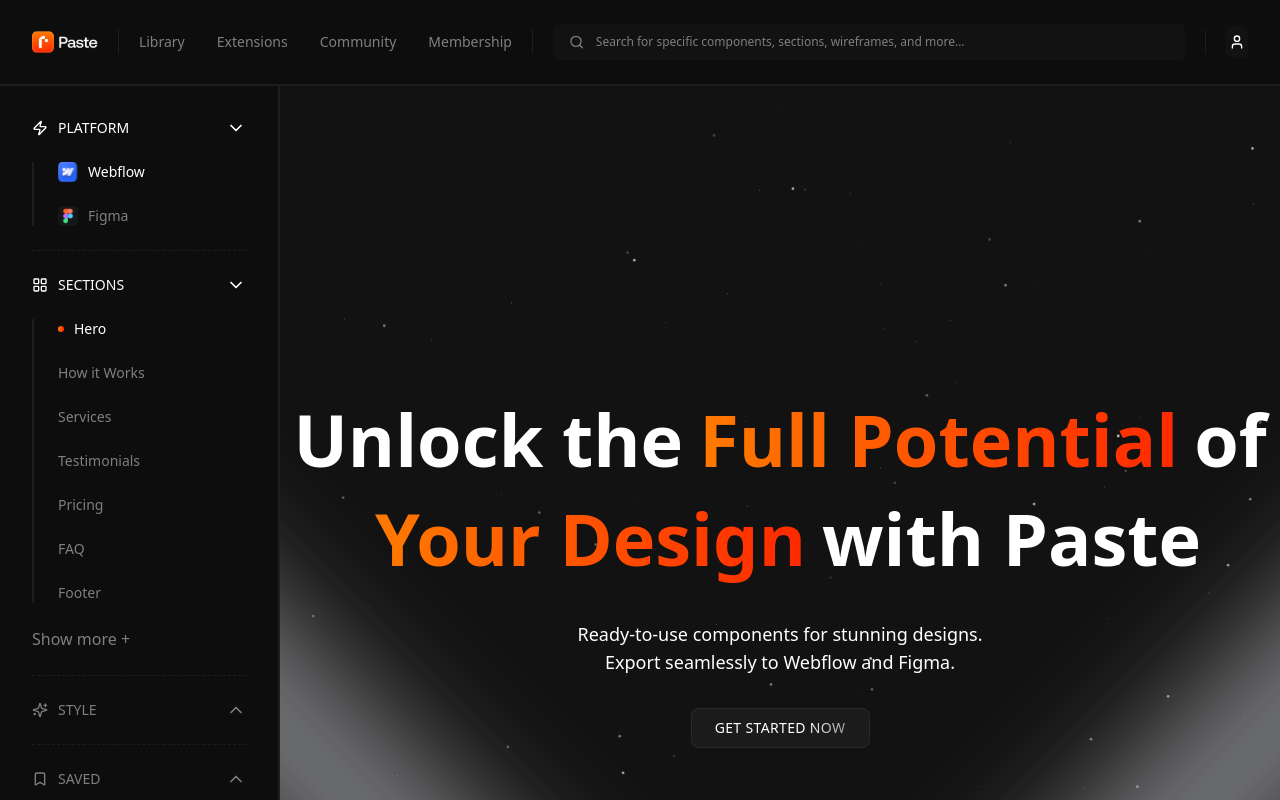
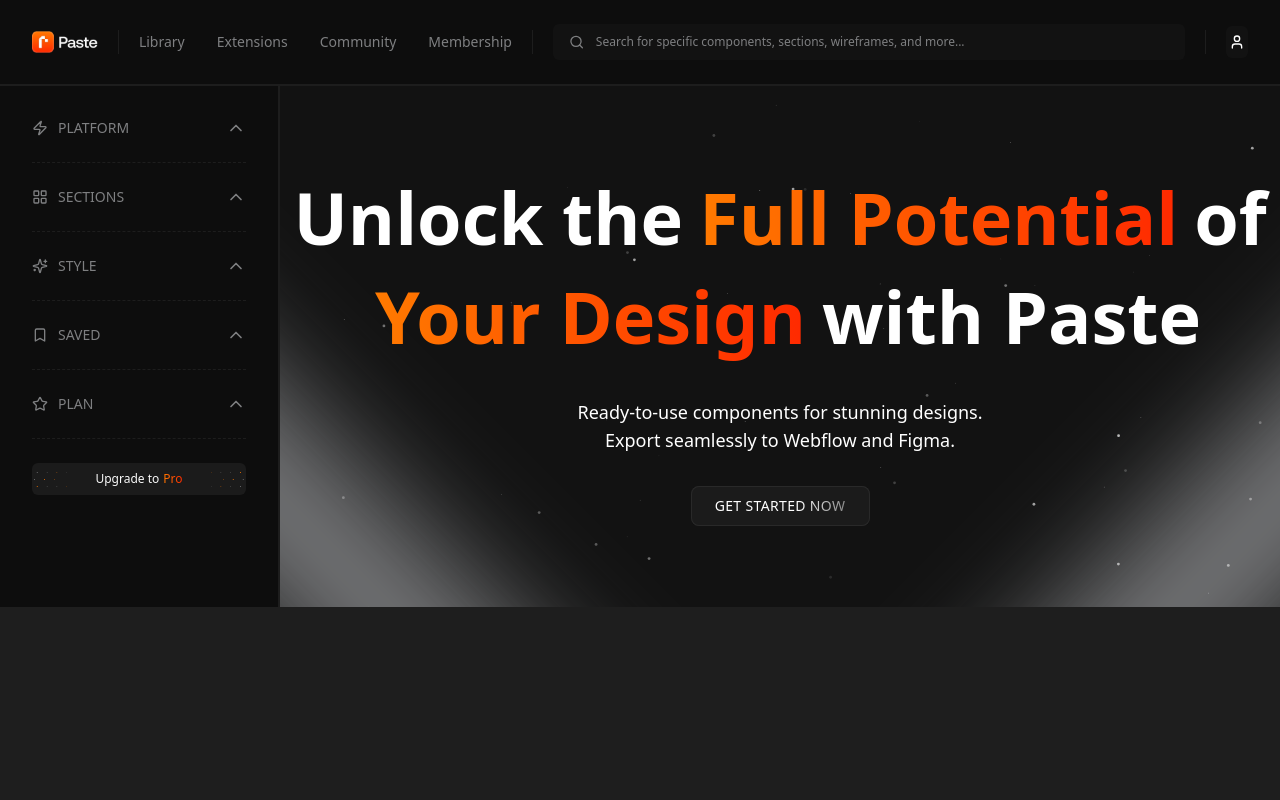
Before and after one commit to AlexDDevv/Ui-Library-Spikes, a Next.js app: page / in a window 1280 px wide. Shown: the top 800 px of the page. Built offline with nearby package versions, Linux system fonts and the light colour scheme.

Commit message:
💄 Add a useEffect to close the NavBar elsewhere than library page

```diff
--- a/src/app/components/NavBarContent.tsx
+++ b/src/app/components/NavBarContent.tsx
@@ -1,6 +1,7 @@
-import React, { useState } from "react";
+import React, { useEffect, useState } from "react";
 import Image from "next/image";
 import { ChevronDown, ChevronUp, Zap, LayoutGrid, Sparkles, Bookmark, Star, } from "lucide-react";
+import { usePathname } from "next/navigation";
 
 type SectionContent = {
     icon?: string;
@@ -27,6 +28,16 @@ export default function NavBarContent({
     selectContent,
 }: NavBarSectionProps) {
     const [isOpen, setIsOpen] = useState<boolean>(section.isOpen);
+
+    const pathname = usePathname()
+
+    useEffect(() => {
+        if (pathname !== "/library") {
+            setIsOpen(false);
+        } else {
+            setIsOpen(section.isOpen)
+        }
+    }, [pathname]);
 
     const handleToggle = () => {
         setIsOpen((prev) => !prev);
```
